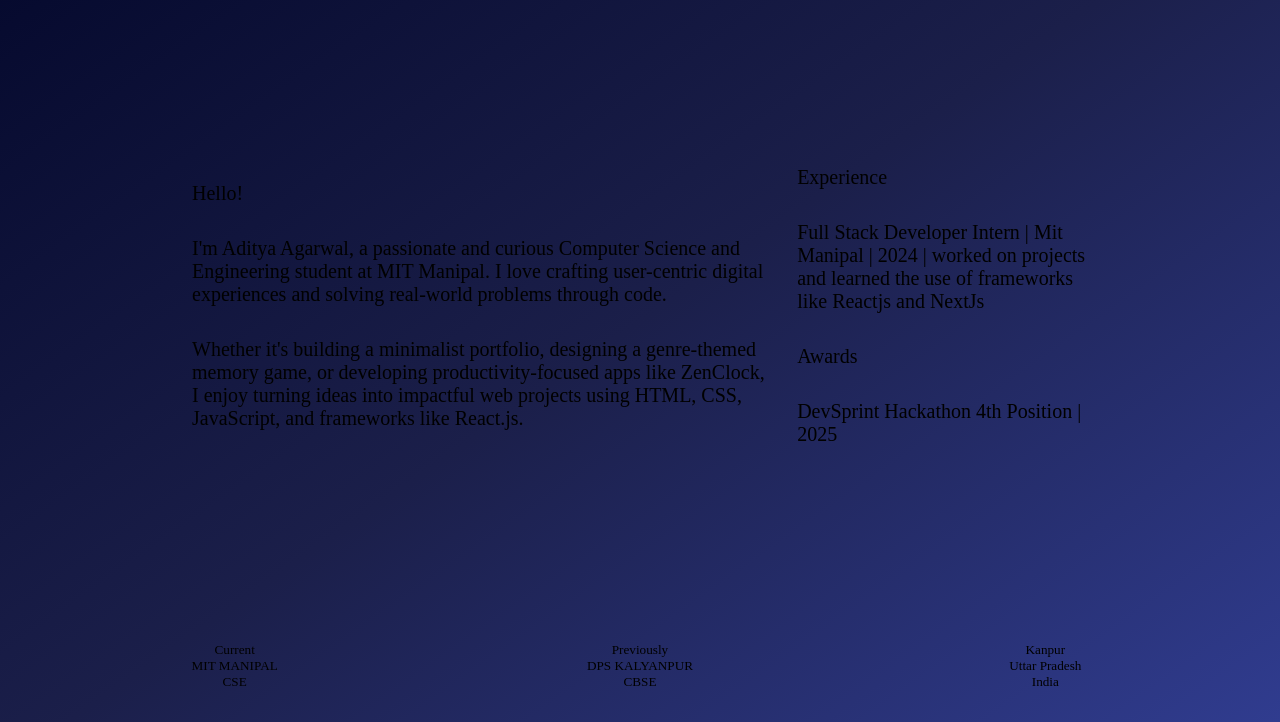
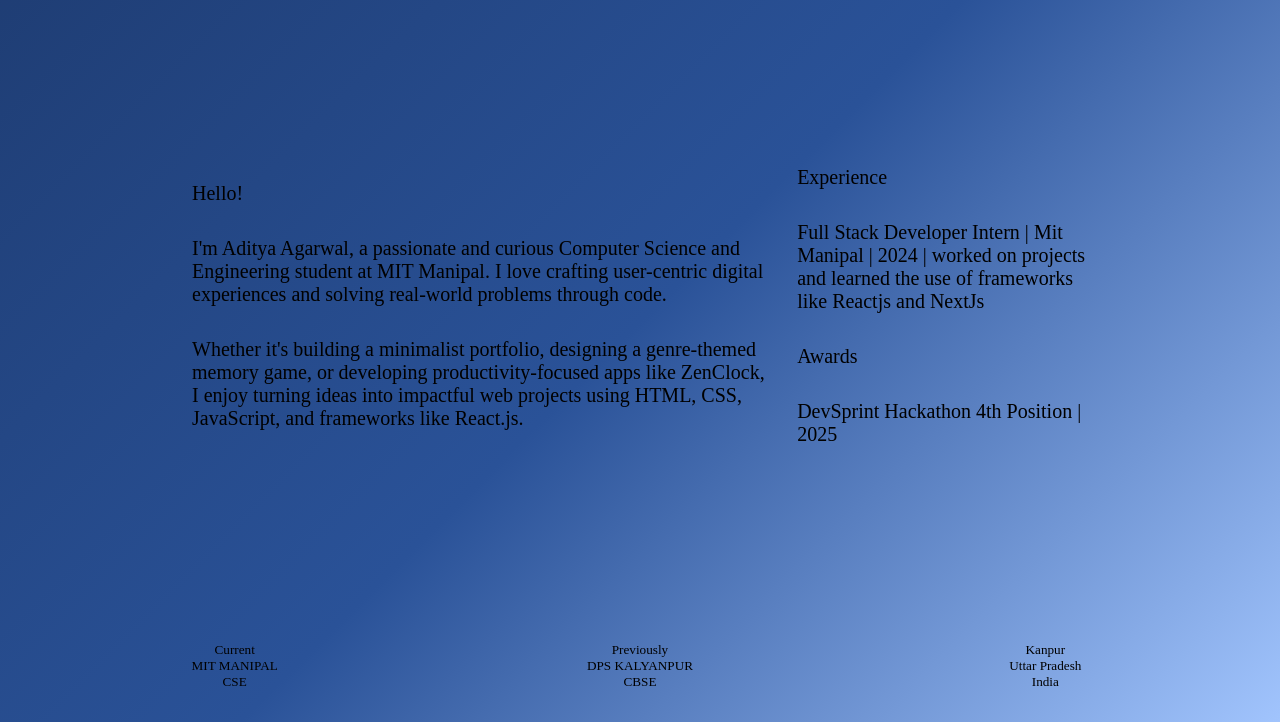
Before and after one commit to adityagarwal15/Old-Portfolio, a plain HTML site: page about.html in a window 1280 px wide. Shown: the part 78-800 px from the top of the page. Drawn offline with Linux system fonts and the light colour scheme.

Commit message:
Update main.css

```diff
--- a/main.css
+++ b/main.css
@@ -2,10 +2,10 @@
   --fonts-mondwest: "PP Mondwest", apple-system, sans-serif;
   --fonts-neueBit: "PP NeueBit", apple-system, sans-serif;
 --colors-primary:
-  linear-gradient(145deg, #04082c, #1b1f4a, #303c8f),
-  radial-gradient(circle at 80% 20%, #5263f640, transparent),
-  radial-gradient(circle at 20% 80%, #5ef1f640, transparent);
---colors-primary-color: #04082c;
+   linear-gradient(135deg, #1e3c72, #2a5298, #a1c4fd),
+  radial-gradient(circle at 70% 30%, #c2e9fb40, transparent),
+  radial-gradient(circle at 30% 70%, #89f7fe30, transparent);
+--colors-primary-color: #1e3c72;
   --colors-background:
   linear-gradient(135deg, #1e3c72, #2a5298, #a1c4fd),
   radial-gradient(circle at 70% 30%, #c2e9fb40, transparent),
```
